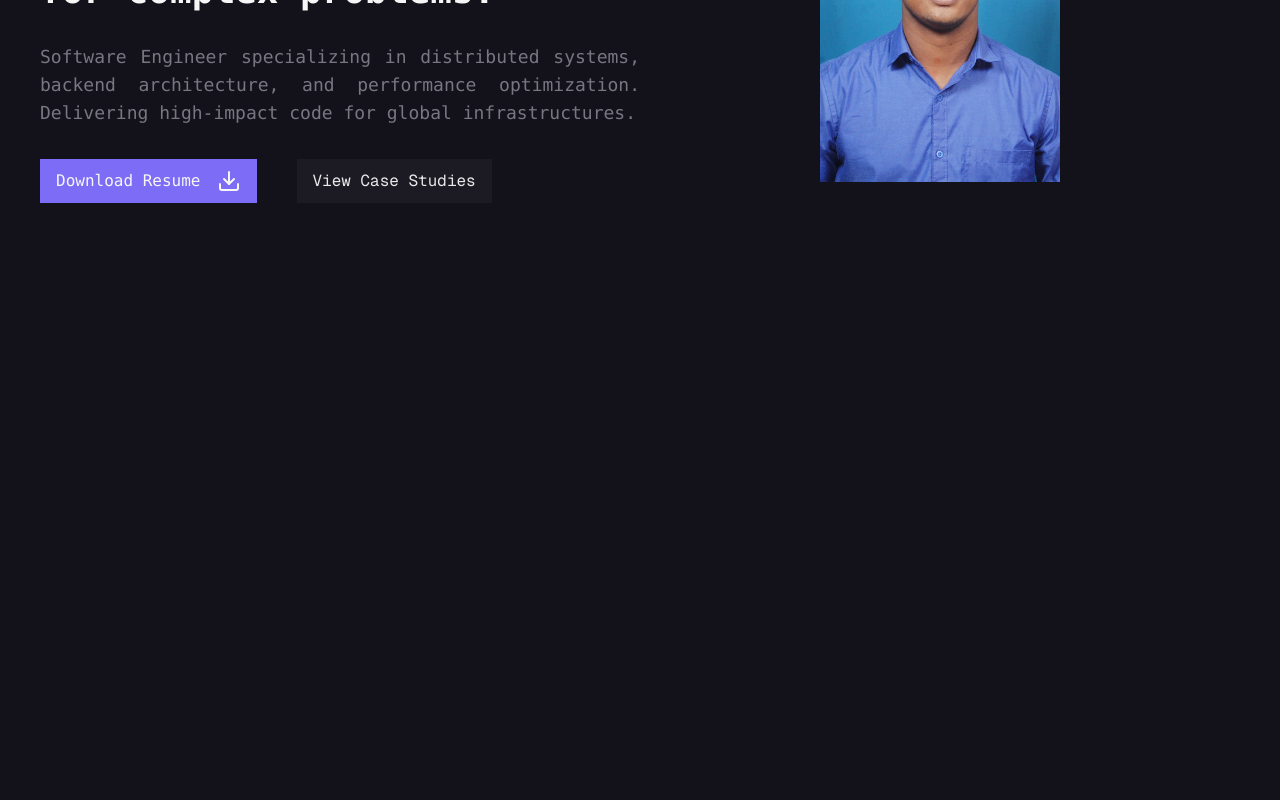
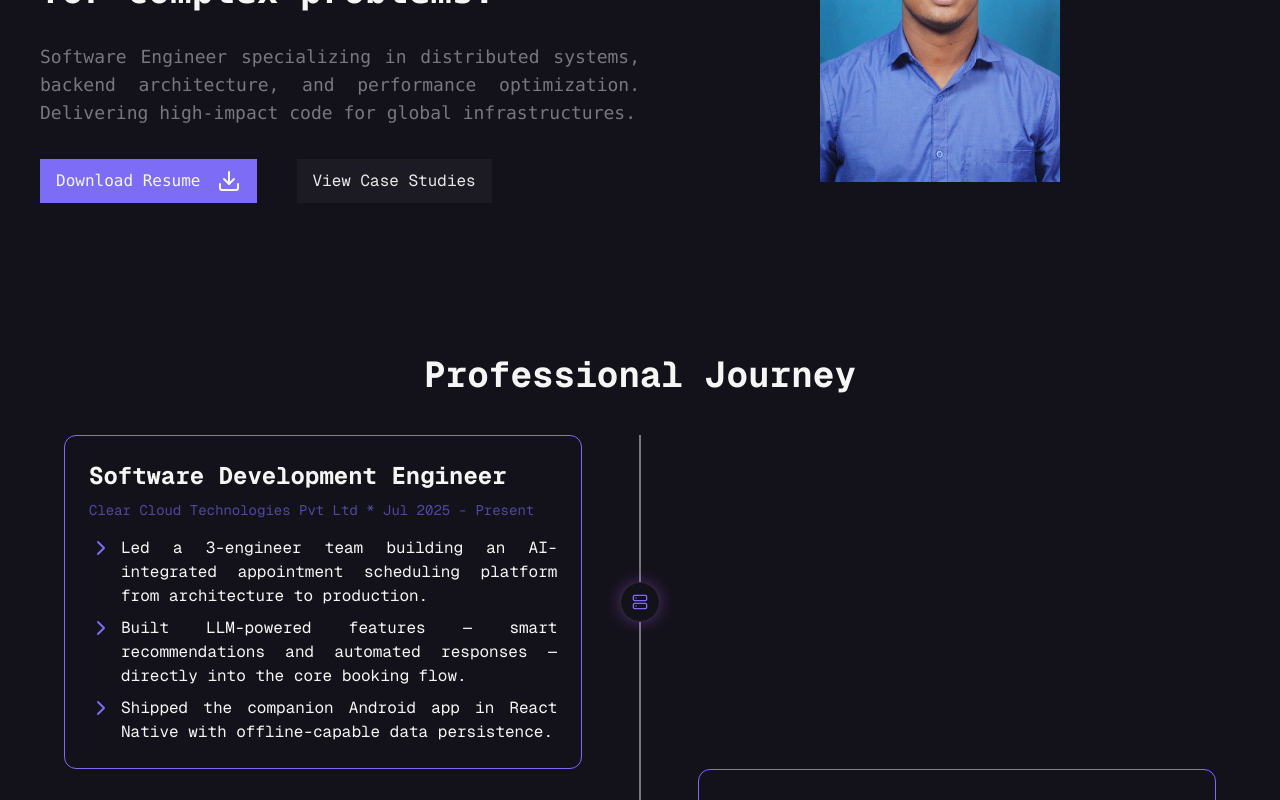
Before and after one commit to devi5040/portfolio, a Next.js app: page / in a window 1280 px wide. Shown: the part 300-1100 px from the top of the page. Before the commit the page ends 800 px from the top, so only its background shows below. Built offline with nearby package versions, Linux system fonts and the light colour scheme.

Commit message:
feat: Add Professional Experience section and update Hero font
Introduce a new 'ProfessionalExperience' component to display work history, including an 'ExperienceCard' UI element. Update the Hero component to use the JetBrains font for better readability. Add framer-motion for animations.

```diff
--- a/app/components/Hero.tsx
+++ b/app/components/Hero.tsx
@@ -8,7 +8,7 @@ export const Hero = () => {
     <div className="px-10 py-18 grid grid-cols-1 lg:grid-cols-2">
       <div className="space-y-12 ">
         <div className="bg-primary/30 border border-primary/10 w-1/2 p-1 justify-center flex rounded-full">
-          <span className="text-primary font-geist text-sm">
+          <span className="text-primary font-jetbrains text-sm">
             AVAILABLE FOR NEW OPPORTUNITIES
           </span>
         </div>
--- /dev/null
+++ b/app/components/ProfessionalExperience.tsx
@@ -0,0 +1,53 @@
+'use client';
+
+import { PROFESSIONAL_EXPERIENCES } from '../constants/PROFESSIONAL_EXPERIENCE';
+import { ExperienceCard } from '@/app/components/ui';
+import { motion, useScroll } from 'framer-motion';
+import { Briefcase, Server } from 'lucide-react';
+
+export const ProfessionalExperience = () => {
+  const { scrollYProgress } = useScroll();
+
+  return (
+    <section className="text-[#f6f6f6] py-20 px-10 flex flex-col justify-center items-center">
+      <motion.div
+        initial={{ opacity: 0, y: 20 }}
+        whileInView={{ opacity: 1, y: 0 }}
+        viewport={{ once: true, margin: '-100px' }}
+        transition={{ duration: 0.6 }}
+        className="text-center mb-16  space-y-10"
+      >
+        <h2 className="text-4xl font-bold font-geist">Professional Journey</h2>
+        <div className="max-w-7xl mx-auto px-6">
+          <div className="relative">
+            <div className="absolute left-1/2 top-0 h-full w-0.5 bg-neutral -translate-x-1/2" />
+            {PROFESSIONAL_EXPERIENCES.map((item, index) => (
+              <div
+                key={index}
+                className={`relative flex items-center ${index % 2 == 0 ? 'justify-start' : 'justify-end'}`}
+              >
+                <div className="absolute -left-2.5 md:left-1/2 md:-translate-x-1/2 w-10 h-10 rounded-full bg-background border border-white/10 flex items-center justify-center z-10 shadow-[0_0_15px_rgba(168,85,247,0.4)]">
+                  <Server className="w-4 h-4 text-primary" />
+                </div>
+                <motion.div
+                  initial={{ opacity: 0, y: 50 }}
+                  whileInView={{ opacity: 1, y: 0 }}
+                  transition={{ duration: 0.5 }}
+                  viewport={{ once: true }}
+                >
+                  <ExperienceCard
+                    title={item.title}
+                    company={item.company}
+                    period={item.period}
+                    points={item.points}
+                    index={index}
+                  />
+                </motion.div>
+              </div>
+            ))}
+          </div>
+        </div>
+      </motion.div>
+    </section>
+  );
+};
--- /dev/null
+++ b/app/components/index.ts
@@ -0,0 +1,3 @@
+export { Hero } from './Hero';
+export { Header } from './Header';
+export { ProfessionalExperience } from './ProfessionalExperience';
--- /dev/null
+++ b/app/components/ui/ExperienceCard.tsx
@@ -0,0 +1,33 @@
+import { ProfessionalExperience } from '@/app/types/profession-experience.types';
+import { ChevronRight } from 'lucide-react';
+
+interface ExperienceCard extends ProfessionalExperience {
+  index: number;
+}
+
+export const ExperienceCard = ({
+  title,
+  company,
+  period,
+  points,
+  index,
+}: ExperienceCard) => {
+  return (
+    <div
+      className={`w-[45%] border border-primary rounded-xl p-6 ${index % 2 === 0 ? 'mr-auto' : 'ml-auto'} space-y-2 font-geist`}
+    >
+      <h3 className="text-2xl font-bold text-left">{title}</h3>
+      <p className="text-primary/60 text-sm mb-4 text-left">
+        {company} * {period}
+      </p>
+      <ul className="space-y-2">
+        {points.map((point, i) => (
+          <li key={i} className="flex gap-2">
+            <span className="text-primary">{<ChevronRight />}</span>
+            <span className="text-justify">{point}</span>
+          </li>
+        ))}
+      </ul>
+    </div>
+  );
+};
--- /dev/null
+++ b/app/components/ui/index.ts
@@ -0,0 +1,4 @@
+import { Badge } from './Badge';
+import { ExperienceCard } from './ExperienceCard';
+
+export { Badge, ExperienceCard };
--- /dev/null
+++ b/app/constants/PROFESSIONAL_EXPERIENCE.ts
@@ -0,0 +1,42 @@
+import { ProfessionalExperience } from '../types/profession-experience.types';
+
+export const PROFESSIONAL_EXPERIENCES: ProfessionalExperience[] = [
+  {
+    title: 'Software Development Engineer',
+    company: 'Clear Cloud Technologies Pvt Ltd',
+    period: 'Jul 2025 - Present',
+    points: [
+      'Led a 3-engineer team building an AI-integrated appointment scheduling platform from architecture to production.',
+      'Built LLM-powered features — smart recommendations and automated responses — directly into the core booking flow.',
+      'Shipped the companion Android app in React Native with offline-capable data persistence.',
+    ],
+  },
+  {
+    title: 'Software Development Engineer',
+    company: 'Streebo',
+    period: 'Jan 2024 - Feb 2025',
+    points: [
+      'Built AI-driven chatbot systems spanning voice, SMS, WhatsApp, email, and Facebook for enterprise clients like Panda Restaurant Group and the City of Markham.',
+      'Integrated GPT-based interaction layers and voice APIs (RetellAI, ElevenLabs, Twilio) behind clean service abstractions.',
+      'Built conversational flows using multiple NLP engines, with data crawling and vector/cognitive search behind them.',
+    ],
+  },
+  {
+    title: 'Application Developer Intern',
+    company: 'Accolade Tech Solutions',
+    period: 'Aug 2023 - Sep 2023',
+    points: [
+      "Designed and built 'Canteen Connect' a full-stack Android food-ordering app with a companion web admin panel.",
+      'Owned the complete flow — ordering, menu management, real-time admin control — as a solo build.',
+    ],
+  },
+  {
+    title: 'Web Developer Intern',
+    company: 'Klientship Technologies',
+    period: 'Mar 2023 - Jun 2023',
+    points: [
+      'Built responsive, SEO-optimized client websites across React.js, WordPress, and Shopify for brands like Diamond Books and Brokekicks.',
+      "Adapted to each client's platform and stack rather than working from one fixed toolset.",
+    ],
+  },
+];
--- a/app/page.tsx
+++ b/app/page.tsx
@@ -1,11 +1,11 @@
-import { Header } from './components/Header';
-import { Hero } from './components/Hero';
+import { Header, Hero, ProfessionalExperience } from '@/app/components';
 
 export default function Home() {
   return (
     <div>
       <Header />
       <Hero />
+      <ProfessionalExperience />
     </div>
   );
 }
--- /dev/null
+++ b/app/types/profession-experience.types.ts
@@ -0,0 +1,6 @@
+export interface ProfessionalExperience {
+  title: string;
+  company: string;
+  period: string;
+  points: string[];
+}
--- a/package.json
+++ b/package.json
@@ -11,6 +11,7 @@
     "format-check": "npx prettier --check ."
   },
   "dependencies": {
+    "framer-motion": "^12.42.2",
     "lucide-react": "^1.23.0",
     "next": "16.2.10",
     "react": "19.2.4",
```
Also changed, not shown: 1 other file (tests, documents, lock files or other folders).
